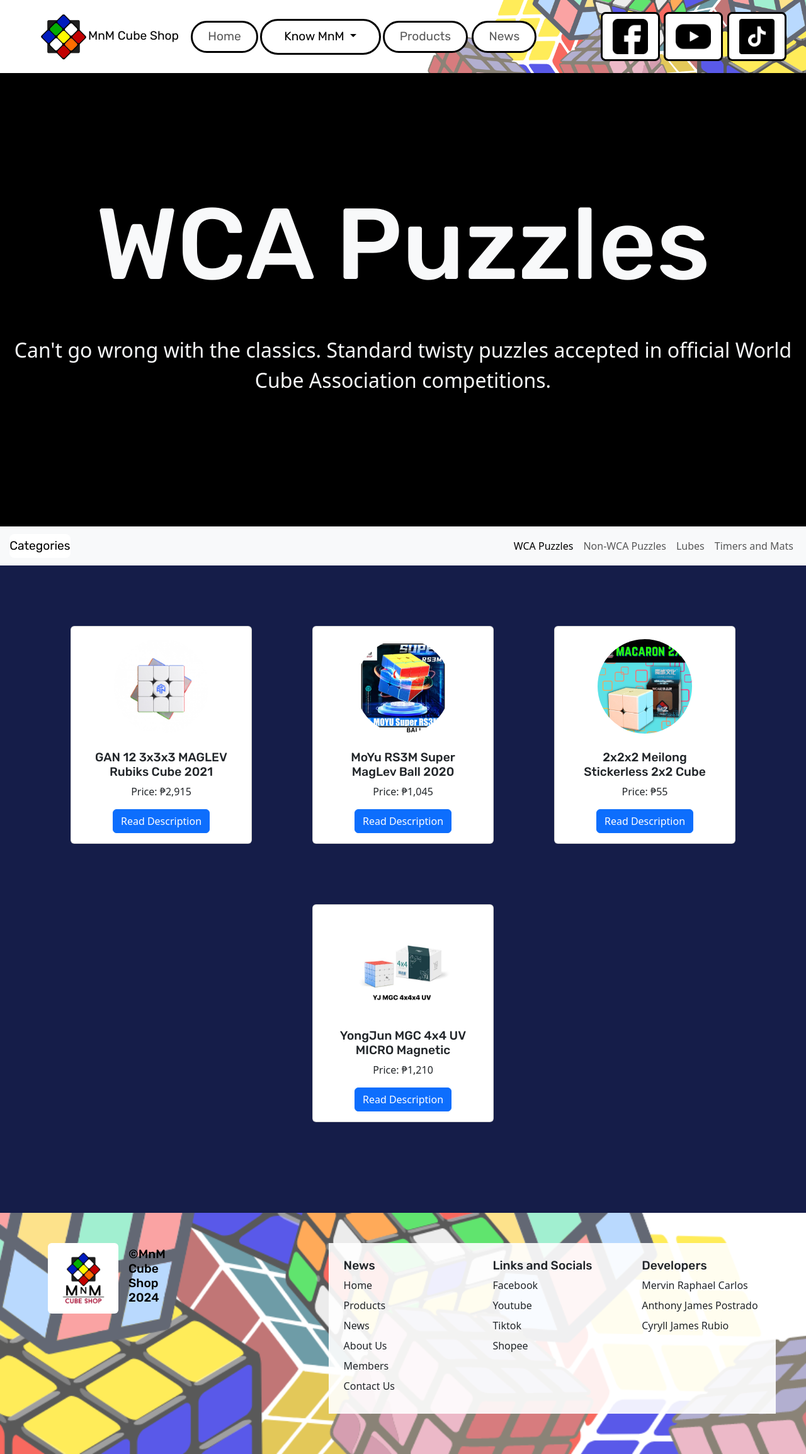
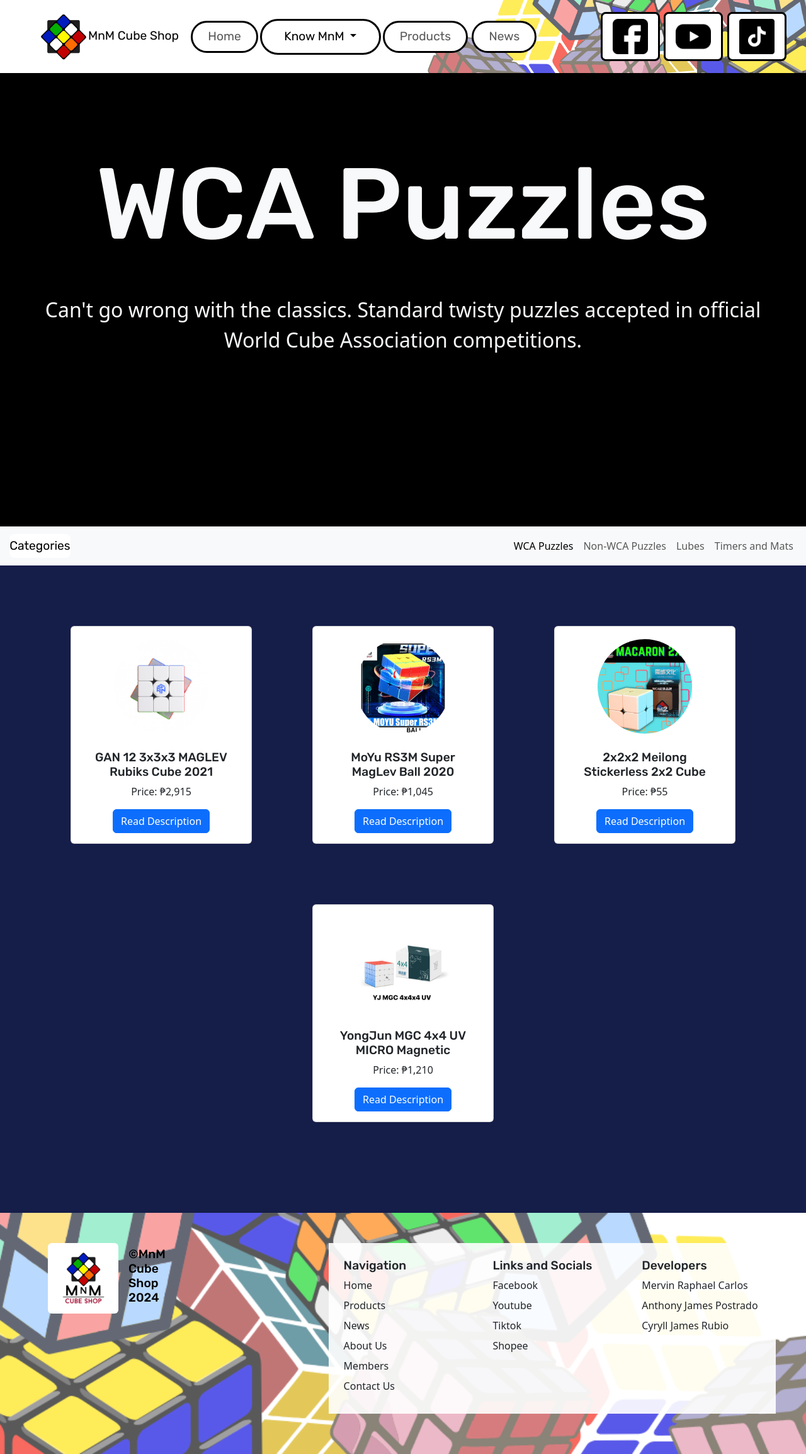
Before and after one commit to James-Postrado/Final-HTML-Business, a plain HTML site: page products-wca.html in a window 1280 px wide. Shown: the whole page at 63% size. Drawn offline with Linux system fonts and the light colour scheme; a web font is replaced by a local one.

Commit message:
Changes to be committed: 	modified:   about.html 	modified:   contacts.html 	modified:   index.html 	modified:   members.html 	modified:   news.html 	modified:   products-lubes.html 	modified:   products-non-wca.html 	modified:   products-timers.html 	modified:   products-wca.html 	modified:   products.html

```diff
--- a/products-wca.html
+++ b/products-wca.html
@@ -245,7 +245,7 @@
 
         <!-- Banner -->
         <div class="container-fluid justify-content-center text-center text-light px-5 py-3 bg-black" id="banner">
-            <div class="row" id="bannerfg">
+            <div class="row px-5 py-3" id="bannerfg">
                 <div class="col">
                     <h1>WCA Puzzles</h1>
                     <p class="bannercap">Can't go wrong with the classics. Standard twisty puzzles accepted in official World Cube Association competitions.</p>
@@ -437,7 +437,7 @@
                 <div class="col mb-3"></div>
 
                 <div class="col mb-3 bg-white p-4" style="--bs-bg-opacity: .9;">
-                    <h5 class="text-dark">News</h5>
+                    <h5 class="text-dark">Navigation</h5>
                     <ul class="nav flex-column">
                         <li class="nav-item mb-2"><a href="index.html" class="nav-link p-0 text-dark">Home</a></li>
                         <li class="nav-item mb-2"><a href="products.html" class="nav-link p-0 text-dark">Products</a></li>
```
Also changed, not shown: about.html (+1 -1 lines), contacts.html (+1 -1 lines), index.html (+1 -1 lines), members.html (+1 -1 lines), news.html (+1 -1 lines), products-lubes.html (+1 -1 lines), products-non-wca.html (+1 -1 lines), products-timers.html (+1 -1 lines), products.html (+1 -1 lines).
